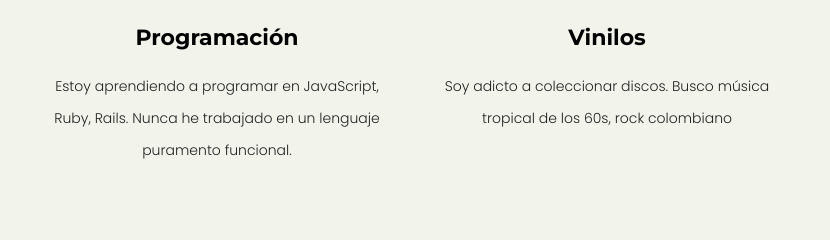
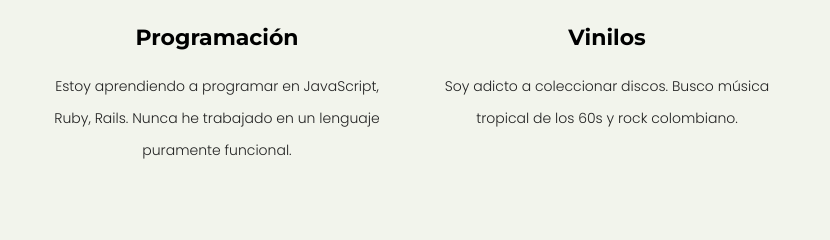
Before and after one commit to rjmantilla76/Personal-Site, a plain HTML site: page index.html in a window 1280 px wide. Shown: the part 1564-1804 px from the top of the page, 423-1253 px from the left. Drawn offline with Linux system fonts and the light colour scheme.

Commit message:
Add files via upload
Cambios

```diff
--- a/index.html
+++ b/index.html
@@ -177,7 +177,7 @@
                     <div class="single-service wow fadeInUp" data-wow-delay="0.4s">
                         <i class="fa fa-code"></i>
                         <h2>Programación</h2>
-                        <p>Estoy aprendiendo a programar en JavaScript, Ruby, Rails. Nunca he trabajado en un lenguaje puramento funcional.</p>
+                        <p>Estoy aprendiendo a programar en JavaScript, Ruby, Rails. Nunca he trabajado en un lenguaje puramente funcional.</p>
                     </div>
                 </div>
 
@@ -185,7 +185,7 @@
                     <div class="single-service wow fadeInUp" data-wow-delay="0.6s">
                         <i class="fa fa-music"></i>
                         <h2>Vinilos</h2>
-                        <p>Soy adicto a coleccionar discos. Busco música tropical de los 60s, rock colombiano</p>
+                        <p>Soy adicto a coleccionar discos. Busco música tropical de los 60s y rock colombiano.</p>
                     </div>
                 </div>
 
```
Also changed, not shown: web.jpg (added).
